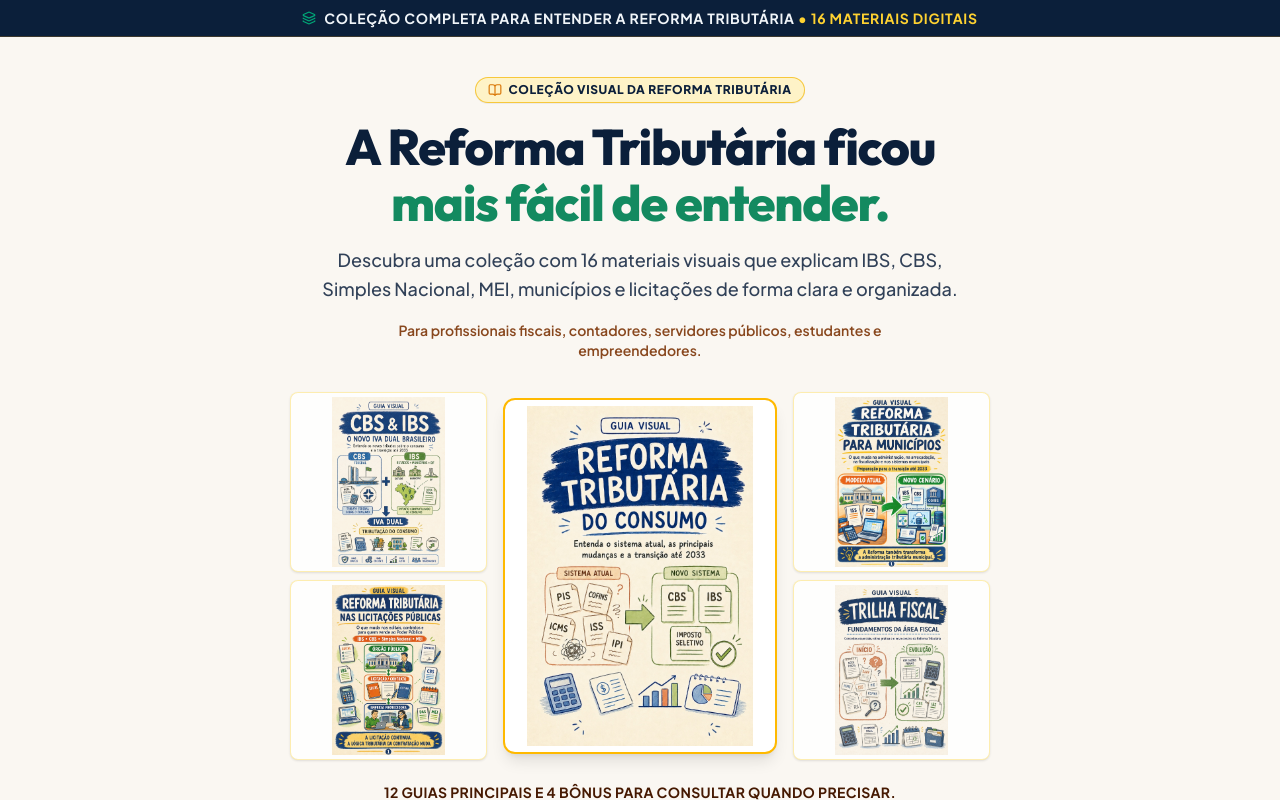
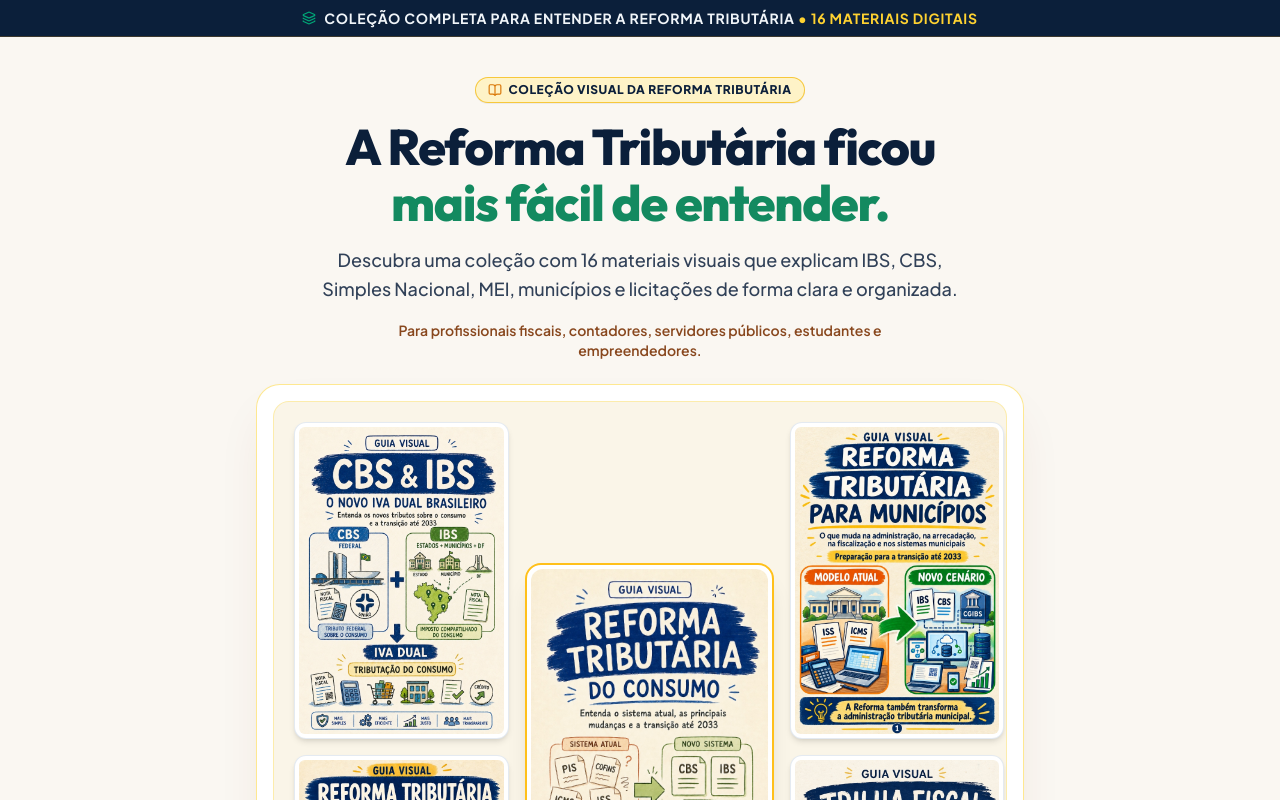
Before and after one commit to henriquecarreto/REFORMA-TRIBUTARIA, a React (Vite) app: page / in a window 1280 px wide. Shown: the top 800 px of the page. Built offline with nearby package versions, Linux system fonts and the light colour scheme.

Commit message:
fix: restauracao da composicao original do mosaico de capas da primeira dobra

```diff
--- a/src/components/HeroSection.tsx
+++ b/src/components/HeroSection.tsx
@@ -27,7 +27,7 @@ export const HeroSection: React.FC = () => {
         </div>
 
         {/* 2. TÍTULO PRINCIPAL */}
-        <h1 className="text-[30px] min-[375px]:text-[34px] min-[430px]:text-[36px] sm:text-[44px] lg:text-[50px] font-extrabold text-[#0B1F3A] leading-[1.12] tracking-tight mb-3.5 max-w-3xl">
+        <h1 className="text-[30px] min-[375px]:text-[34px] min-[430px]:text-[38px] sm:text-[44px] lg:text-[50px] font-extrabold text-[#0B1F3A] leading-[1.12] tracking-tight mb-3.5 max-w-3xl">
           A Reforma Tributária ficou <br className="hidden sm:inline" />
           <span className="text-[#138A60]">mais fácil de entender.</span>
         </h1>
@@ -37,62 +37,64 @@ export const HeroSection: React.FC = () => {
           Descubra uma coleção com 16 materiais visuais que explicam IBS, CBS, Simples Nacional, MEI, municípios e licitações de forma clara e organizada.
         </p>
 
-        {/* PÚBLICO ALVO EM TEXTO DIRETO (SEM CAIXA AMARELA/BORDA) */}
+        {/* PÚBLICO ALVO EM TEXTO DIRETO */}
         <p className="text-xs sm:text-sm font-semibold text-amber-900/90 mb-6 text-center max-w-xl">
           Para profissionais fiscais, contadores, servidores públicos, estudantes e empreendedores.
         </p>
 
-        {/* 4. COMPOSIÇÃO DAS CAPAS COMPLETAS (OBJECT-FIT: CONTAIN - ZERO CORTES) */}
-        <div className="w-full max-w-2xl sm:max-w-3xl mb-6 relative">
+        {/* 4. COMPOSIÇÃO ORIGINAL DE CAPAS RESTAURADA IGUAL AO PADRÃO INICIAL */}
+        <div className="w-full max-w-2xl sm:max-w-3xl mb-8">
+          <div className="relative w-full bg-white p-2.5 sm:p-4 rounded-3xl border border-amber-200/90 shadow-2xl shadow-amber-900/10 transition-transform duration-300 hover:scale-[1.01]">
+            <div className="rounded-2xl overflow-hidden bg-[#FAF5E8] p-3 sm:p-5 border border-amber-200/60 relative">
 
-          {/* LAYOUT COMPACTO DE CAPAS COM PROPORÇÃO PRESERVADA (OBJECT-FIT CONTAIN) */}
-          <div className="flex items-center justify-center gap-2 sm:gap-4 py-2 px-1">
+              {/* DISPOSIÇÃO DE 3 COLUNAS PADRÃO */}
+              <div className="flex items-center justify-between gap-2.5 sm:gap-4">
 
-            {/* COLUNA ESQUERDA - CAPAS SECUNDÁRIAS */}
-            <div className="w-[28%] sm:w-[26%] flex flex-col gap-2 shrink-0 opacity-90 hover:opacity-100 transition-opacity">
-              <div className="shadow-sm rounded-lg overflow-hidden bg-white p-1 border border-amber-200/70">
+                {/* COLUNA ESQUERDA: 2 CAPAS */}
+                <div className="w-[31%] flex flex-col gap-2.5 sm:gap-4 shrink-0">
+                  <div className="shadow-md rounded-lg sm:rounded-xl overflow-hidden border border-slate-200/90 bg-white p-0.5 sm:p-1 transition-transform hover:scale-[1.02]">
                     <img
                       src="/hero/capas/capa-01-cbs-ibs.jpg"
                       alt="Guia Visual CBS e IBS"
-                  className="w-full h-auto object-contain max-h-[120px] sm:max-h-[170px] rounded-xs"
+                      className="w-full h-auto object-cover rounded-md"
                       loading="eager"
                     />
                   </div>
-              <div className="shadow-sm rounded-lg overflow-hidden bg-white p-1 border border-amber-200/70">
+                  <div className="shadow-md rounded-lg sm:rounded-xl overflow-hidden border border-slate-200/90 bg-white p-0.5 sm:p-1 transition-transform hover:scale-[1.02]">
                     <img
                       src="/hero/capas/capa-03-licitacoes.jpg"
                       alt="Reforma Tributária nas Licitações Públicas"
-                  className="w-full h-auto object-contain max-h-[120px] sm:max-h-[170px] rounded-xs"
+                      className="w-full h-auto object-cover rounded-md"
                       loading="eager"
                     />
                   </div>
                 </div>
 
-            {/* COLUNA CENTRAL - CAPA PRINCIPAL EM DESTAQUE */}
-            <div className="w-[38%] sm:w-[36%] shrink-0 shadow-lg rounded-xl overflow-hidden bg-white p-1.5 border-2 border-amber-400 z-10 transition-transform duration-300 hover:scale-[1.02]">
+                {/* COLUNA CENTRAL: CAPA REFORMA TRIBUTÁRIA DO CONSUMO COM BORDA DOURADA */}
+                <div className="w-[36%] shrink-0 shadow-xl rounded-xl sm:rounded-2xl overflow-hidden border-2 border-amber-400/90 bg-white p-0.5 sm:p-1 z-10 my-auto transition-transform hover:scale-[1.03]">
                   <img
                     src="/hero/capas/capa-05-consumo.jpg"
                     alt="Reforma Tributária do Consumo - Guia Principal"
-                className="w-full h-auto object-contain max-h-[240px] sm:max-h-[340px] rounded-md"
+                    className="w-full h-auto object-cover rounded-lg sm:rounded-xl"
                     loading="eager"
                   />
                 </div>
 
-            {/* COLUNA DIREITA - CAPAS SECUNDÁRIAS */}
-            <div className="w-[28%] sm:w-[26%] flex flex-col gap-2 shrink-0 opacity-90 hover:opacity-100 transition-opacity">
-              <div className="shadow-sm rounded-lg overflow-hidden bg-white p-1 border border-amber-200/70">
+                {/* COLUNA DIREITA: 2 CAPAS */}
+                <div className="w-[31%] flex flex-col gap-2.5 sm:gap-4 shrink-0">
+                  <div className="shadow-md rounded-lg sm:rounded-xl overflow-hidden border border-slate-200/90 bg-white p-0.5 sm:p-1 transition-transform hover:scale-[1.02]">
                     <img
                       src="/hero/capas/capa-02-municipios.jpg"
                       alt="Reforma Tributária para Municípios"
-                  className="w-full h-auto object-contain max-h-[120px] sm:max-h-[170px] rounded-xs"
+                      className="w-full h-auto object-cover rounded-md"
                       loading="eager"
                     />
                   </div>
-              <div className="shadow-sm rounded-lg overflow-hidden bg-white p-1 border border-amber-200/70">
+                  <div className="shadow-md rounded-lg sm:rounded-xl overflow-hidden border border-slate-200/90 bg-white p-0.5 sm:p-1 transition-transform hover:scale-[1.02]">
                     <img
                       src="/hero/capas/capa-04-trilha-fiscal.jpg"
                       alt="Trilha Fiscal"
-                  className="w-full h-auto object-contain max-h-[120px] sm:max-h-[170px] rounded-xs"
+                      className="w-full h-auto object-cover rounded-md"
                       loading="eager"
                     />
                   </div>
@@ -100,15 +102,17 @@ export const HeroSection: React.FC = () => {
 
               </div>
 
-          {/* MENSAGEM DA COLEÇÃO DIRETA SOBRE O FUNDO BEGE */}
+            </div>
+          </div>
+
           <div className="mt-3 text-center">
-            <span className="text-xs sm:text-sm font-bold text-amber-950 uppercase tracking-wide">
-              12 guias principais e 4 bônus para consultar quando precisar.
+            <span className="text-xs sm:text-sm font-extrabold text-amber-950 uppercase tracking-wide">
+              12 GUIA PRINCIPAIS E 4 BÔNUS PARA CONSULTAR QUANDO PRECISAR.
             </span>
           </div>
         </div>
 
-        {/* 5. BENEFÍCIOS INTEGRADOS DIRETO AO FUNDO BEGE (SEM CAIXA BRANCA E SEM BORDAS) */}
+        {/* 5. BENEFÍCIOS INTEGRADOS DIRETO AO FUNDO BEGE */}
         <div className="w-full max-w-2xl mb-6 px-2">
           <ul className="grid grid-cols-1 sm:grid-cols-2 gap-3 text-left">
             <li className="flex items-center gap-2.5">
@@ -149,7 +153,7 @@ export const HeroSection: React.FC = () => {
           </ul>
         </div>
 
-        {/* 6. BOTÃO PRINCIPAL "CONHECER OS 16 MATERIAIS" -> #materiais (ZERO PREÇO NA 1ª DOBRA!) */}
+        {/* 6. BOTÃO PRINCIPAL "CONHECER OS 16 MATERIAIS" */}
         <div className="flex flex-col items-center gap-2.5 w-full max-w-md">
           <a
             href="#materiais"
```
Lines whose indentation alone changed are shown as unchanged.
